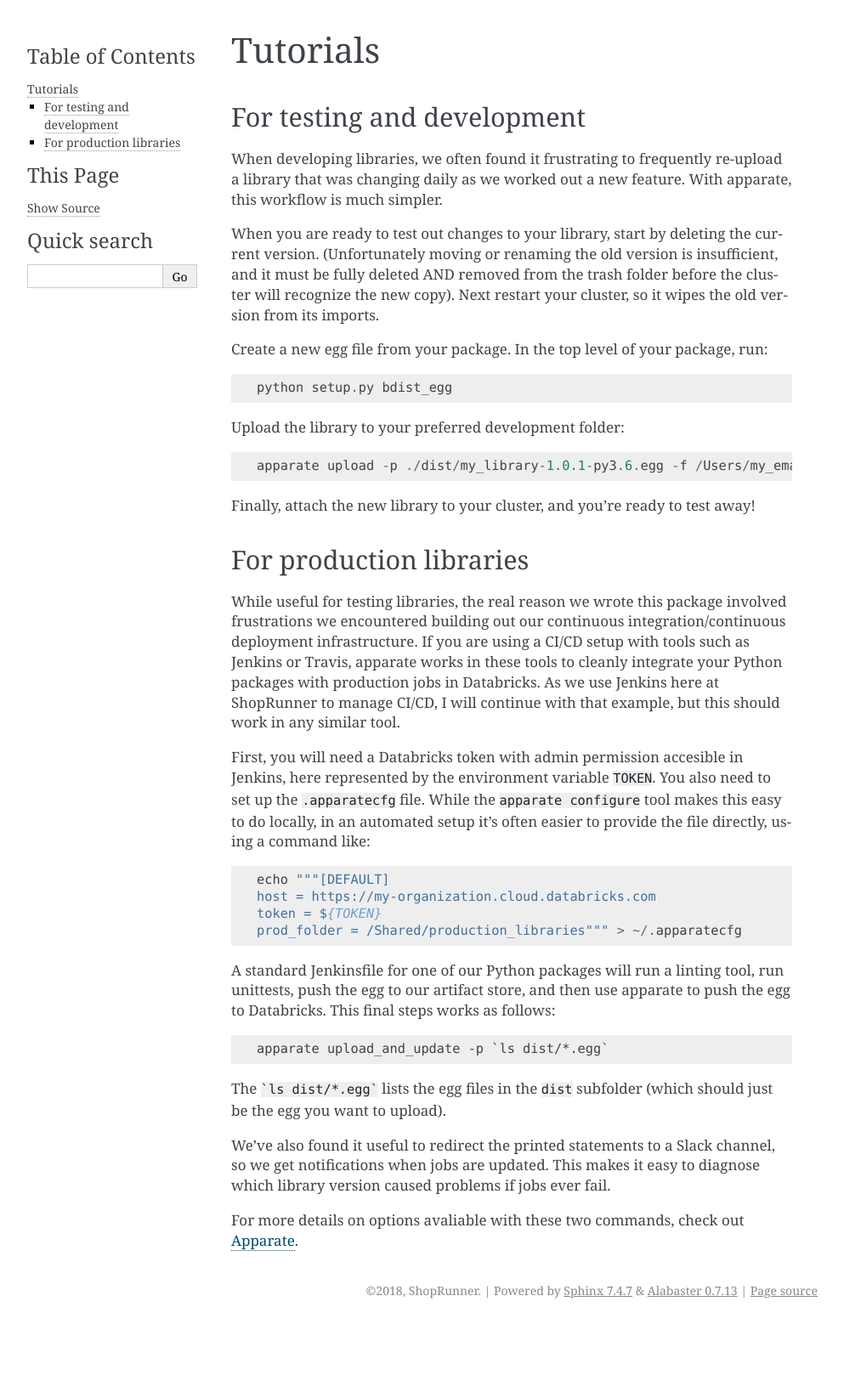
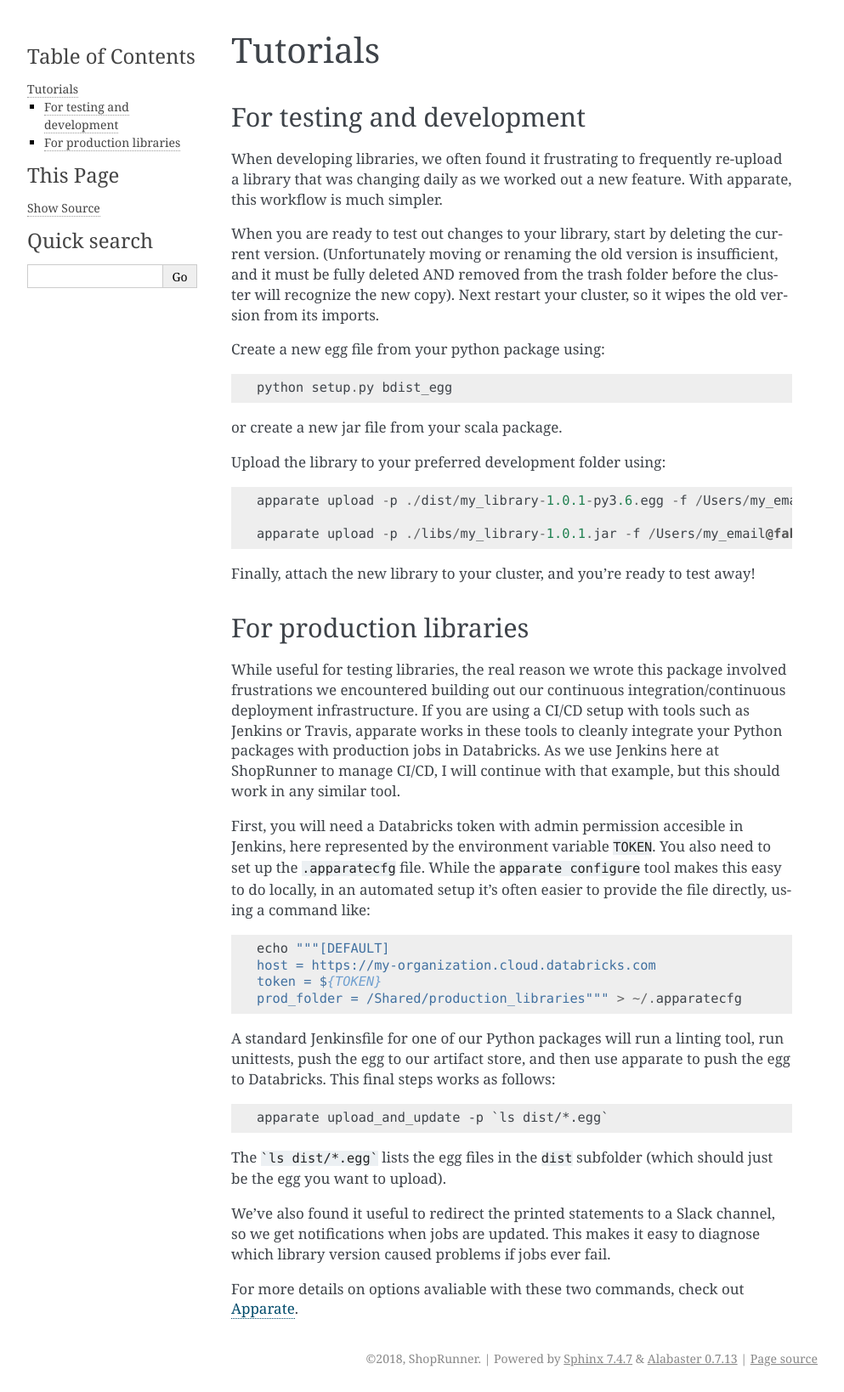
Before and after one commit to ShopRunner/stork, a Sphinx documentation site: the page built from docs/tutorial.rst, in a window 1280 px wide. Shown: the whole page at 85% size, without its empty margins (148-1141 px from the left). Built offline with Sphinx 7.4.7, drawn with Linux system fonts in a browser that asks for light colours; before the commit the page ends 1558 px from its top, so only the background shows below that.

Commit message:
update docs

```diff
--- a/docs/tutorial.rst
+++ b/docs/tutorial.rst
@@ -10,13 +10,17 @@
 
 When you are ready to test out changes to your library, start by deleting the current version. (Unfortunately moving or renaming the old version is insufficient, and it must be fully deleted AND removed from the trash folder before the cluster will recognize the new copy). Next restart your cluster, so it wipes the old version from its imports.
 
-Create a new egg file from your package. In the top level of your package, run::
+Create a new egg file from your python package using::
 
     python setup.py bdist_egg
 
-Upload the library to your preferred development folder::
+or create a new jar file from your scala package.
+
+Upload the library to your preferred development folder using::
 
     apparate upload -p ./dist/my_library-1.0.1-py3.6.egg -f /Users/my_email@fake_organization.com/dev_folder
+
+    apparate upload -p ./libs/my_library-1.0.1.jar -f /Users/my_email@fake_organization.com/dev_folder
 
 Finally, attach the new library to your cluster, and you're ready to test away!
 
```
Also changed, not shown: docs/apparate.rst (+5 -5 lines).
